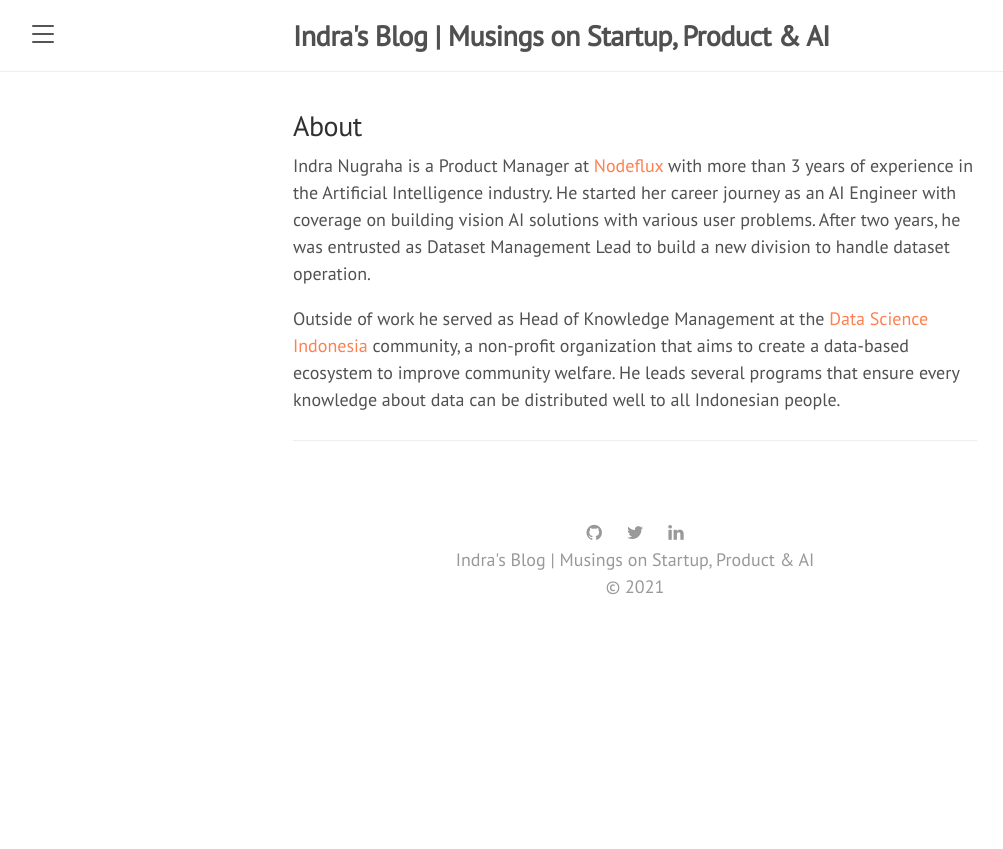
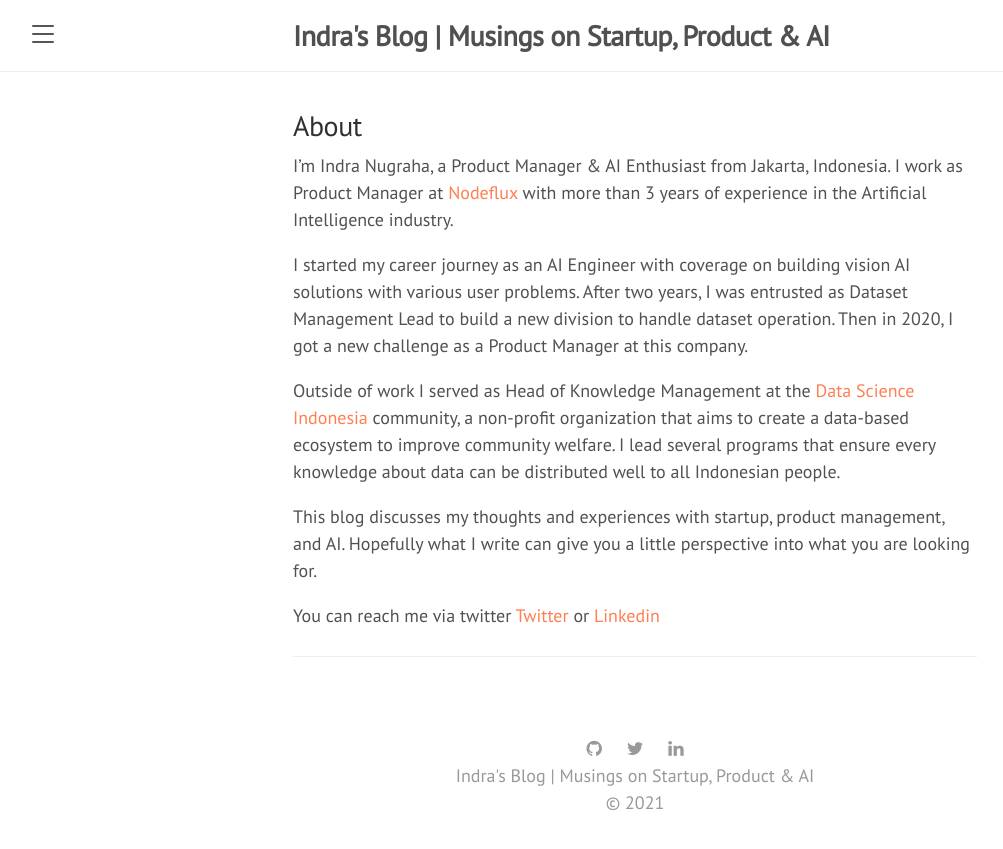
Before and after one commit to indrango/indrango.github.io, a Jekyll site: the page built from about.md, in a window 1280 px wide. Shown: the top 849 px of the page, without its empty margins (5-1008 px from the left). Built offline with Jekyll 4.4.1, drawn with Linux system fonts in a browser that asks for light colours.

Commit message:
change about section

```diff
--- a/about.md
+++ b/about.md
@@ -3,6 +3,12 @@ layout: page
 title: About
 ---
 
-Indra Nugraha is a Product Manager at [Nodeflux](https://www.nodeflux.io/) with more than 3 years of experience in the Artificial Intelligence industry. He started her career journey as an AI Engineer with coverage on building vision AI solutions with various user problems. After two years, he was entrusted as Dataset Management Lead to build a new division to handle dataset operation.
+I'm Indra Nugraha, a Product Manager & AI Enthusiast from Jakarta, Indonesia. I work as Product Manager at [Nodeflux](https://www.nodeflux.io/) with more than 3 years of experience in the Artificial Intelligence industry.
 
-Outside of work he served as Head of Knowledge Management at the [Data Science Indonesia](https://datascience.or.id/) community, a non-profit organization that aims to create a data-based ecosystem to improve community welfare. He leads several programs that ensure every knowledge about data can be distributed well to all Indonesian people.
+I started my career journey as an AI Engineer with coverage on building vision AI solutions with various user problems. After two years, I was entrusted as Dataset Management Lead to build a new division to handle dataset operation. Then in 2020, I got a new challenge as a Product Manager at this company.
+
+Outside of work I served as Head of Knowledge Management at the [Data Science Indonesia](https://datascience.or.id/) community, a non-profit organization that aims to create a data-based ecosystem to improve community welfare. I lead several programs that ensure every knowledge about data can be distributed well to all Indonesian people.
+
+This blog discusses my thoughts and experiences with startup, product management, and AI. Hopefully what I write can give you a little perspective into what you are looking for.
+
+You can reach me via twitter [Twitter](https://twitter.com/indrango) or [Linkedin](https://www.linkedin.com/in/indrango/)
--- a/public/css/lanyon.css
+++ b/public/css/lanyon.css
@@ -53,7 +53,6 @@ h1, h2, h3, h4, h5, h6 {
   color: #313131;
   letter-spacing: -.025rem;
 }
-
 
 /*
  * Wrapper
```
